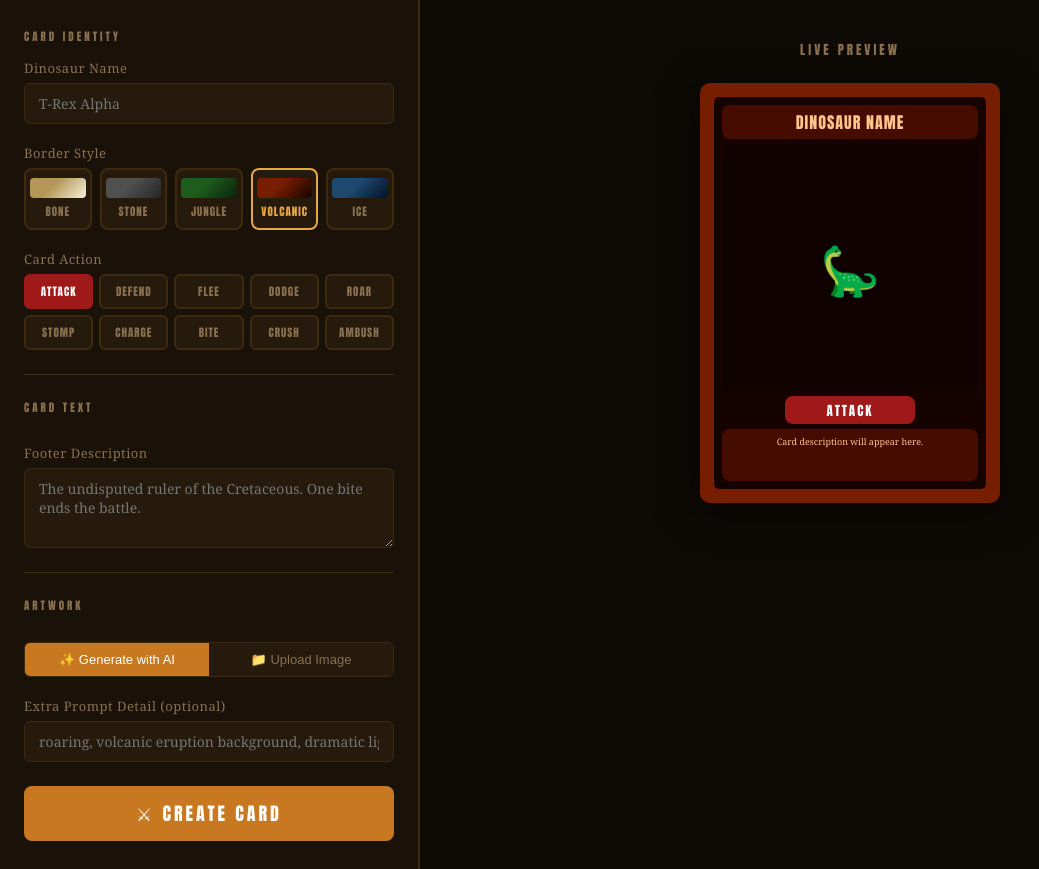
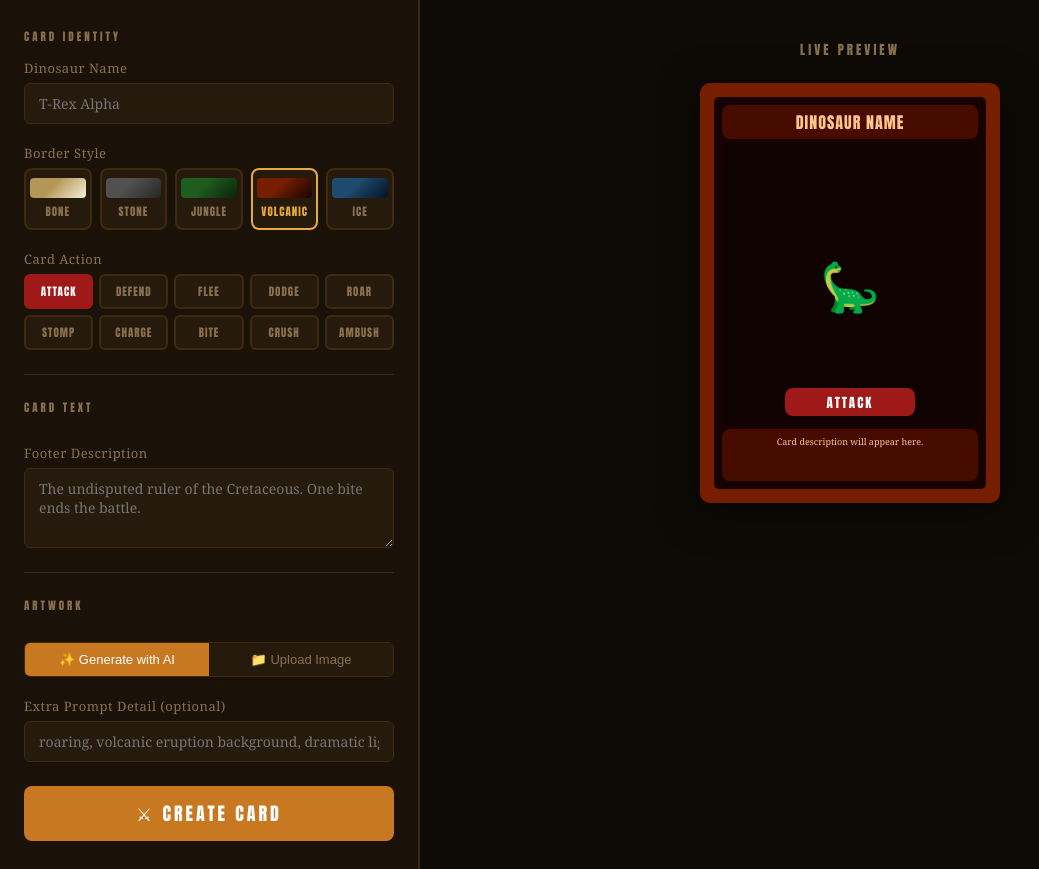
Before and after one commit to greenmonkeytroy/dino-card-studio, a Flask app: page / in a window 1280 px wide. Shown: the part 77-946 px from the top of the page, without its empty margins (0-1039 px from the left). Run offline with Flask 3, Linux system fonts and the light colour scheme.

Commit message:
Move action pill to overlay bottom of dino image
Image area extended to cover action pill zone. Pill now sits as an
absolute overlay at the bottom of the image in both CSS preview and
the final Pillow render.

Co-Authored-By: Claude Sonnet 4.6 <noreply@anthropic.com>

```diff
--- a/templates/index.html
+++ b/templates/index.html
@@ -403,13 +403,17 @@
   }
 
   .card-action-pill {
+    position: absolute;
+    bottom: 8px;
+    left: 50%;
+    transform: translateX(-50%);
     height: 28px;
     font-size: 13px;
     letter-spacing: 2px;
-    align-self: center;
     width: 130px;
     font-family: Impact, sans-serif;
     color: #fff !important;
+    z-index: 1;
   }
   .action-attack  { background: #a01919 !important; }
   .action-defend  { background: #1946a0 !important; }
@@ -650,8 +654,10 @@
           <div class="card-bg">
             <div class="card-inner">
               <div class="pill card-title-pill" id="prevTitle">DINOSAUR NAME</div>
-              <div class="card-image-area" id="prevImageArea">🦕</div>
-              <div class="pill card-action-pill action-attack" id="prevAction">ATTACK</div>
+              <div class="card-image-area" id="prevImageArea">
+                🦕
+                <div class="pill card-action-pill action-attack" id="prevAction">ATTACK</div>
+              </div>
               <div class="pill card-footer-pill" id="prevFooter">Card description will appear here.</div>
             </div>
           </div>
--- a/tools/composite_dino_card.py
+++ b/tools/composite_dino_card.py
@@ -15,7 +15,7 @@ IX = BORDER + PAD          # inner x start = 47
 IW = W - 2 * IX            # inner width  = 656
 
 TITLE_Y1, TITLE_Y2 = 48, 126
-IMAGE_Y1, IMAGE_Y2 = 142, 657
+IMAGE_Y1, IMAGE_Y2 = 142, 748   # extends behind the action pill
 ACTION_W = 310
 ACTION_Y1, ACTION_Y2 = 672, 737
 ACTION_X1 = (W - ACTION_W) // 2
```
